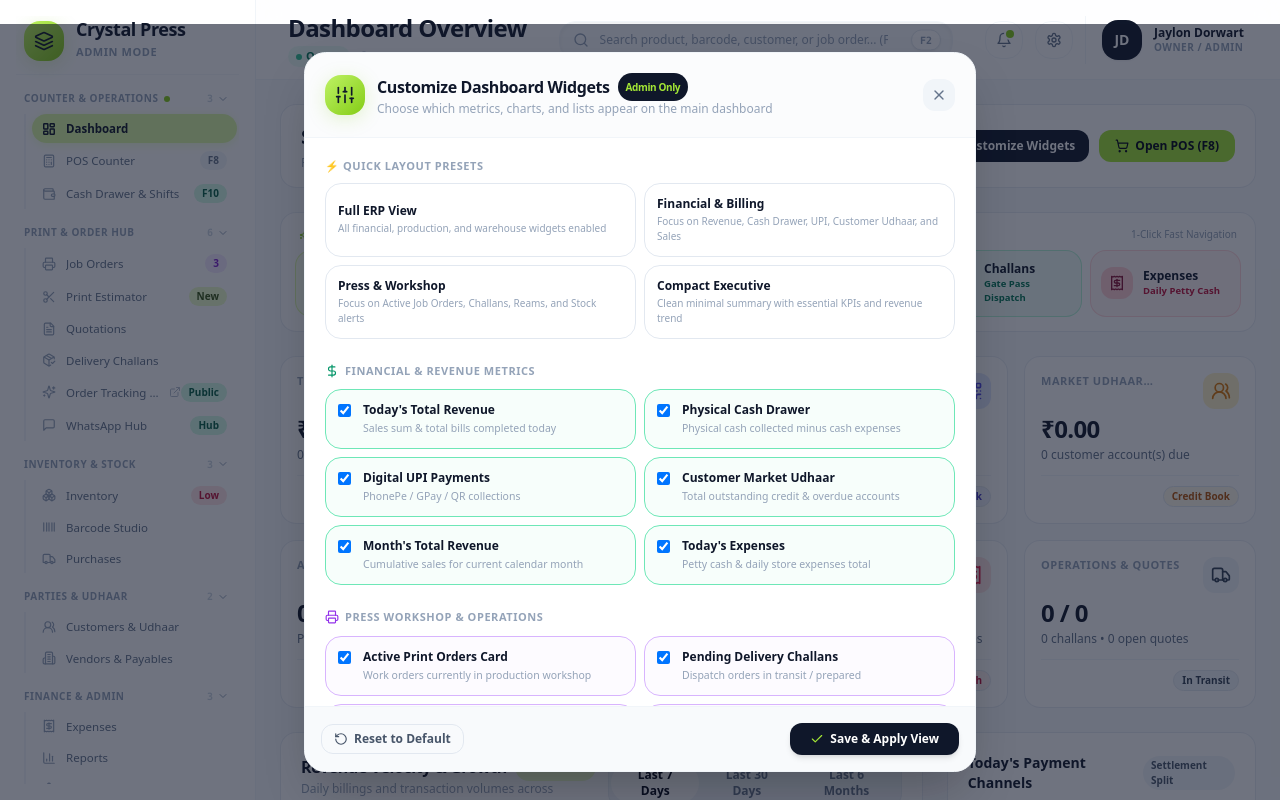
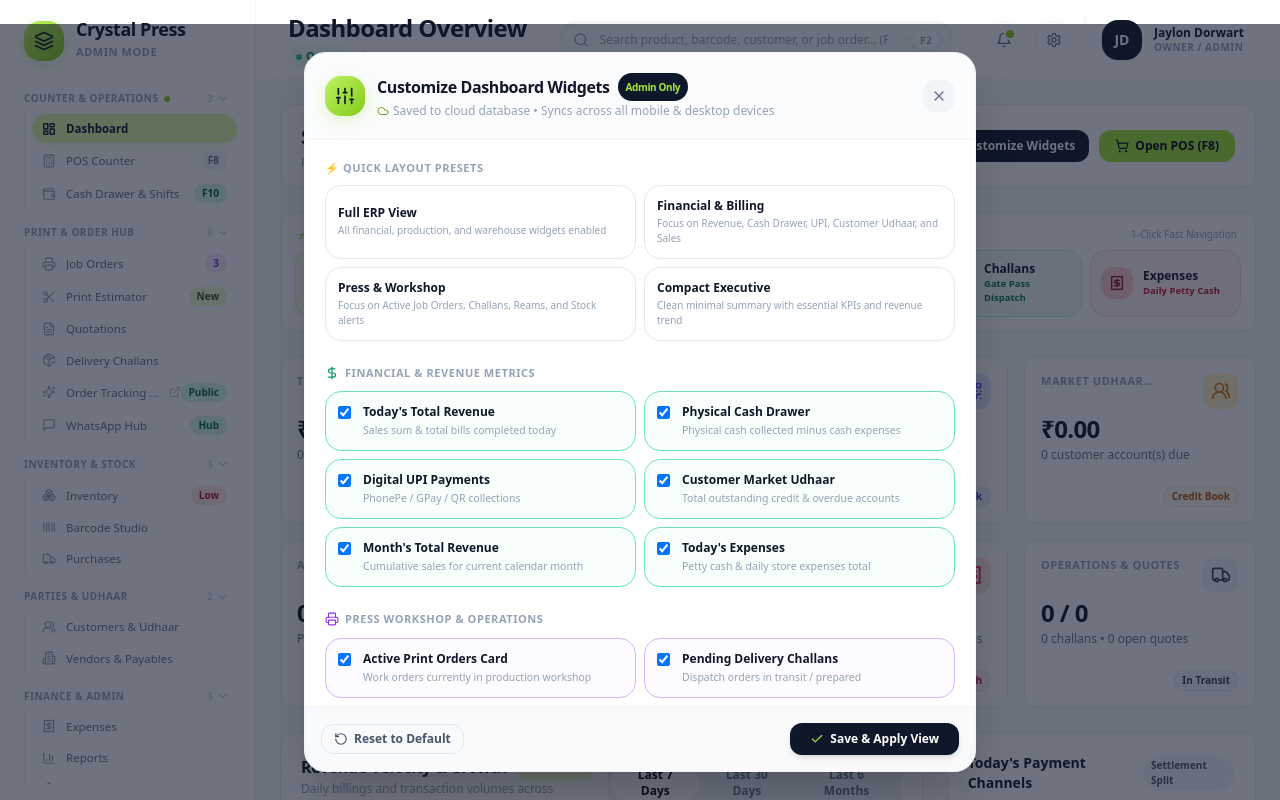
Before and after one commit to viclito/crystal-press, a Next.js app: page / in a window 1280 px wide. Both pictures are taken after a click on the button "Customize Widgets". Built offline with nearby package versions, Linux system fonts and the light colour scheme; no server answers; the database is empty.

Commit message:
fix(dashboard): persist widget customizations in PostgreSQL database across all devices and sessions

```diff
--- /dev/null
+++ b/src/actions/dashboard.ts
@@ -0,0 +1,33 @@
+"use server";
+
+import { prisma } from "@/lib/prisma";
+import { revalidatePath } from "next/cache";
+
+export async function saveDashboardWidgetConfig(config: any) {
+  try {
+    const setting = await prisma.shopSettings.findFirst();
+    if (setting) {
+      await prisma.shopSettings.update({
+        where: { id: setting.id },
+        data: {
+          dashboardConfig: config,
+        },
+      });
+    } else {
+      await prisma.shopSettings.create({
+        data: {
+          dashboardConfig: config,
+        },
+      });
+    }
+
+    try {
+      revalidatePath("/");
+    } catch {}
+
+    return { success: true as const };
+  } catch (error: any) {
+    console.error("Failed to save dashboard widget config:", error);
+    return { success: false as const, error: error.message || "Failed to save dashboard configuration" };
+  }
+}
--- a/src/app/DashboardClient.tsx
+++ b/src/app/DashboardClient.tsx
@@ -40,6 +40,7 @@ import {
 import { formatCurrency, formatDate, cn } from "@/lib/utils";
 import { generateWhatsAppCustomerStatementUrl } from "@/utils/whatsapp";
 import { toast } from "@/stores/useSnackbarStore";
+import { saveDashboardWidgetConfig } from "@/actions/dashboard";
 
 interface DataPoint {
   label: string;
@@ -107,34 +108,77 @@ export function DashboardClient({
 }: DashboardClientProps) {
   const isAdmin = userRole === "ADMIN";
 
-  // Widget visibility configuration
-  const [config, setConfig] = useState<DashboardWidgetConfig>(DEFAULT_DASHBOARD_CONFIG);
+  // Widget visibility configuration with primary database sync and localStorage fallback
+  const initialDbConfig = shopSettings?.dashboardConfig;
+  const [config, setConfig] = useState<DashboardWidgetConfig>(() => {
+    if (initialDbConfig && typeof initialDbConfig === "object") {
+      return {
+        ...DEFAULT_DASHBOARD_CONFIG,
+        ...initialDbConfig,
+      };
+    }
+    return DEFAULT_DASHBOARD_CONFIG;
+  });
   const [isCustomizerOpen, setIsCustomizerOpen] = useState(false);
   const [chartRange, setChartRange] = useState<"7D" | "30D" | "6M">("7D");
   const [hoveredIdx, setHoveredIdx] = useState<number | null>(null);
 
-  // Load configuration from localStorage
+  // Load and synchronize configuration: Database -> LocalStorage -> State
   useEffect(() => {
+    // 1. If database has saved configuration, use it and update local offline cache
+    if (shopSettings?.dashboardConfig && typeof shopSettings.dashboardConfig === "object") {
+      setConfig({
+        ...DEFAULT_DASHBOARD_CONFIG,
+        ...shopSettings.dashboardConfig,
+      });
+      try {
+        localStorage.setItem(STORAGE_KEY, JSON.stringify(shopSettings.dashboardConfig));
+      } catch (e) {}
+      return;
+    }
+
+    // 2. If database does not yet have it, check localStorage (e.g. customized yesterday on this browser)
     try {
       const saved = localStorage.getItem(STORAGE_KEY);
       if (saved) {
-        setConfig({
-          ...DEFAULT_DASHBOARD_CONFIG,
-          ...JSON.parse(saved),
-        });
+        const parsed = JSON.parse(saved);
+        if (parsed && typeof parsed === "object") {
+          setConfig({
+            ...DEFAULT_DASHBOARD_CONFIG,
+            ...parsed,
+          });
+          // Auto-migrate local customization to database cloud storage so it's never lost!
+          if (isAdmin) {
+            saveDashboardWidgetConfig(parsed).catch(() => {});
+          }
+        }
       }
     } catch (e) {
       // Ignore storage errors
     }
-  }, []);
+  }, [shopSettings?.dashboardConfig, isAdmin]);
 
-  // Save configuration change
-  const handleConfigChange = (newConfig: DashboardWidgetConfig) => {
+  // Save configuration change to state, local cache, and cloud database
+  const handleConfigChange = async (newConfig: DashboardWidgetConfig) => {
     setConfig(newConfig);
+
+    // Save to local cache immediately
     try {
       localStorage.setItem(STORAGE_KEY, JSON.stringify(newConfig));
-    } catch (e) {
-      // Ignore storage errors
+    } catch (e) {}
+
+    // Persist permanently to PostgreSQL database
+    if (isAdmin) {
+      try {
+        const res = await saveDashboardWidgetConfig(newConfig);
+        if (res.success) {
+          toast.success("Dashboard layout saved across all devices");
+        } else {
+          toast.warning("Saved locally. Cloud sync: " + (res.error || "offline"));
+        }
+      } catch (err) {
+        console.error("Failed to save dashboard config to cloud:", err);
+      }
     }
   };
 
--- a/src/components/dashboard/DashboardCustomizerModal.tsx
+++ b/src/components/dashboard/DashboardCustomizerModal.tsx
@@ -17,6 +17,7 @@ import {
   Receipt,
   CheckCircle2,
   LayoutDashboard,
+  Cloud,
 } from "lucide-react";
 import { cn } from "@/lib/utils";
 import { toast } from "@/stores/useSnackbarStore";
@@ -212,8 +213,9 @@ export function DashboardCustomizerModal({
                   Admin Only
                 </span>
               </h2>
-              <p className="text-xs text-slate-400">
-                Choose which metrics, charts, and lists appear on the main dashboard
+              <p className="text-xs text-slate-400 flex items-center gap-1 mt-0.5">
+                <Cloud className="w-3 h-3 text-lime-600 shrink-0" />
+                <span>Saved to cloud database • Syncs across all mobile & desktop devices</span>
               </p>
             </div>
           </div>
@@ -478,7 +480,10 @@ export function DashboardCustomizerModal({
           </button>
 
           <button
-            onClick={onClose}
+            onClick={() => {
+              onChange(config);
+              onClose();
+            }}
             className="px-5 py-2 bg-slate-900 hover:bg-slate-800 text-white font-extrabold text-xs rounded-xl shadow-md transition-all active:scale-98 flex items-center gap-1.5"
           >
             <Check className="w-3.5 h-3.5 text-lime-400" />
--- a/src/lib/utils.ts
+++ b/src/lib/utils.ts
@@ -37,6 +37,11 @@ export function serializeShopSettings(settings: any) {
     maxLoyaltyDiscountPercent: Number(settings.maxLoyaltyDiscountPercent ?? 50),
     loyaltyDiscountType: settings.loyaltyDiscountType || "RUPEES",
     isLoyaltyEnabled: settings.isLoyaltyEnabled ?? true,
+    dashboardConfig: settings.dashboardConfig
+      ? typeof settings.dashboardConfig === "string"
+        ? JSON.parse(settings.dashboardConfig)
+        : settings.dashboardConfig
+      : null,
     updatedAt: settings.updatedAt instanceof Date ? settings.updatedAt.toISOString() : (settings.updatedAt || null),
   };
 }
```
Also changed, not shown: 1 other file (tests, documents, lock files or other folders).
